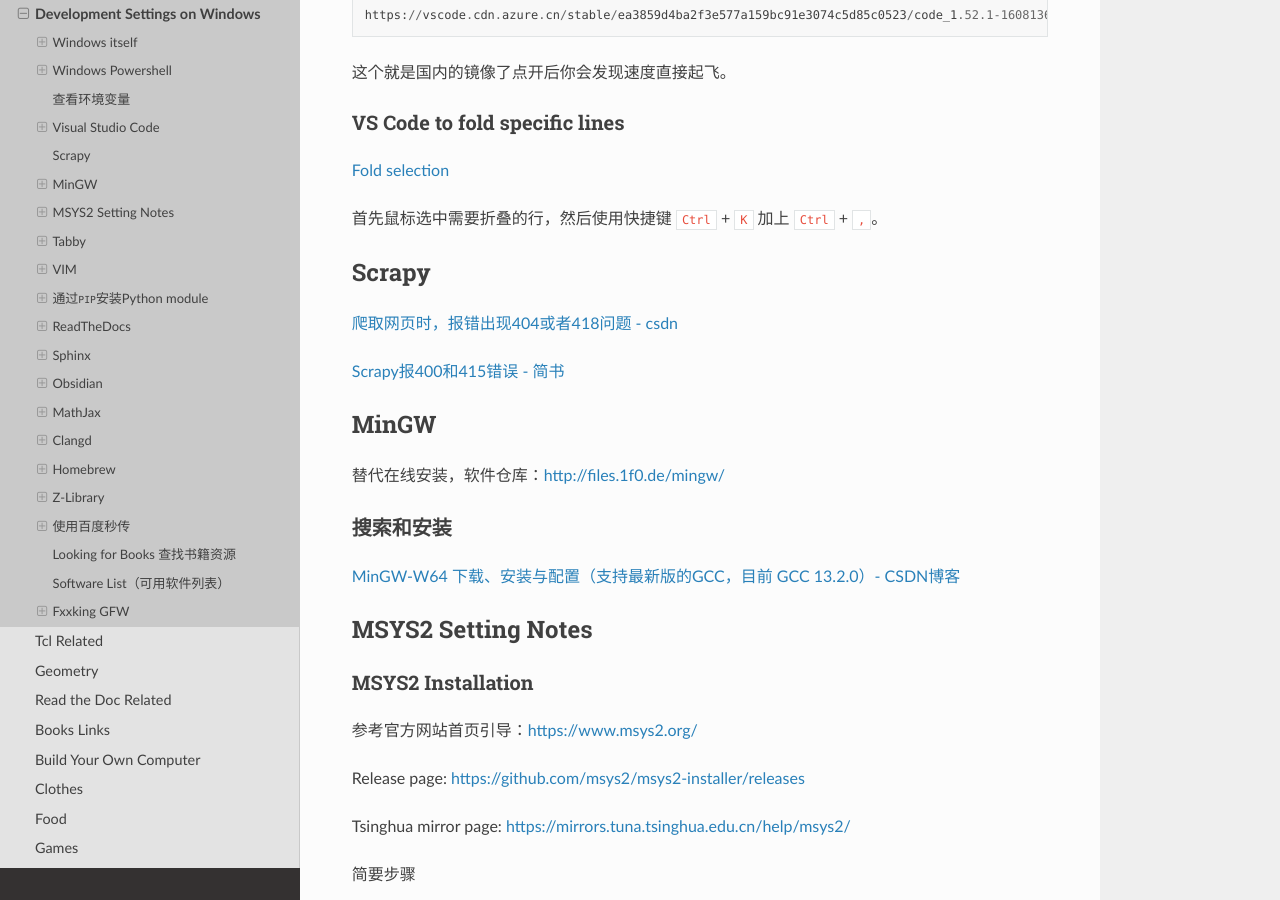
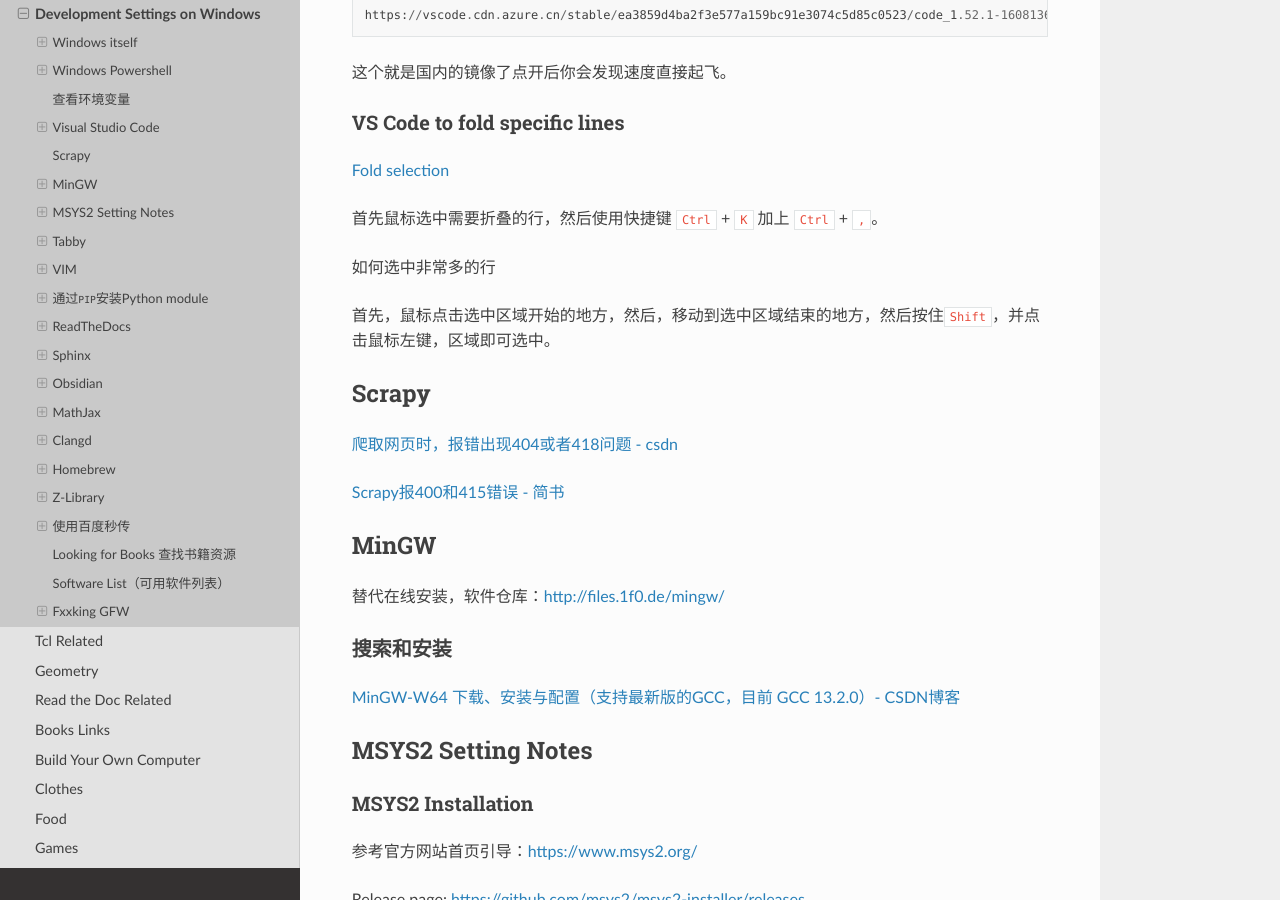
Before and after one commit to Pyrad/pyradnotes, a Sphinx documentation site: the page built from source/Notes/WinDevEnvSetup.md, in a window 1280 px wide and 900 px high, scrolled down 7759 px. Built offline with Sphinx 7.4.7 and the Read the Docs theme 3.1.0, drawn with Linux system fonts in a browser that asks for light colours; pages that are not in the unit, such as notebooks, are missing from menus.

Commit message:
Note VSCode How to select many lines

```diff
--- a/source/Notes/WinDevEnvSetup.md
+++ b/source/Notes/WinDevEnvSetup.md
@@ -369,6 +369,10 @@
 [Fold selection](https://code.visualstudio.com/docs/editor/codebasics#_fold-selection)
 
 首先鼠标选中需要折叠的行，然后使用快捷键 `Ctrl` + `K` 加上 `Ctrl` + `,`。
+
+如何选中非常多的行
+
+首先，鼠标点击选中区域开始的地方，然后，移动到选中区域结束的地方，然后按住`Shift`，并点击鼠标左键，区域即可选中。
 
 
 
```
